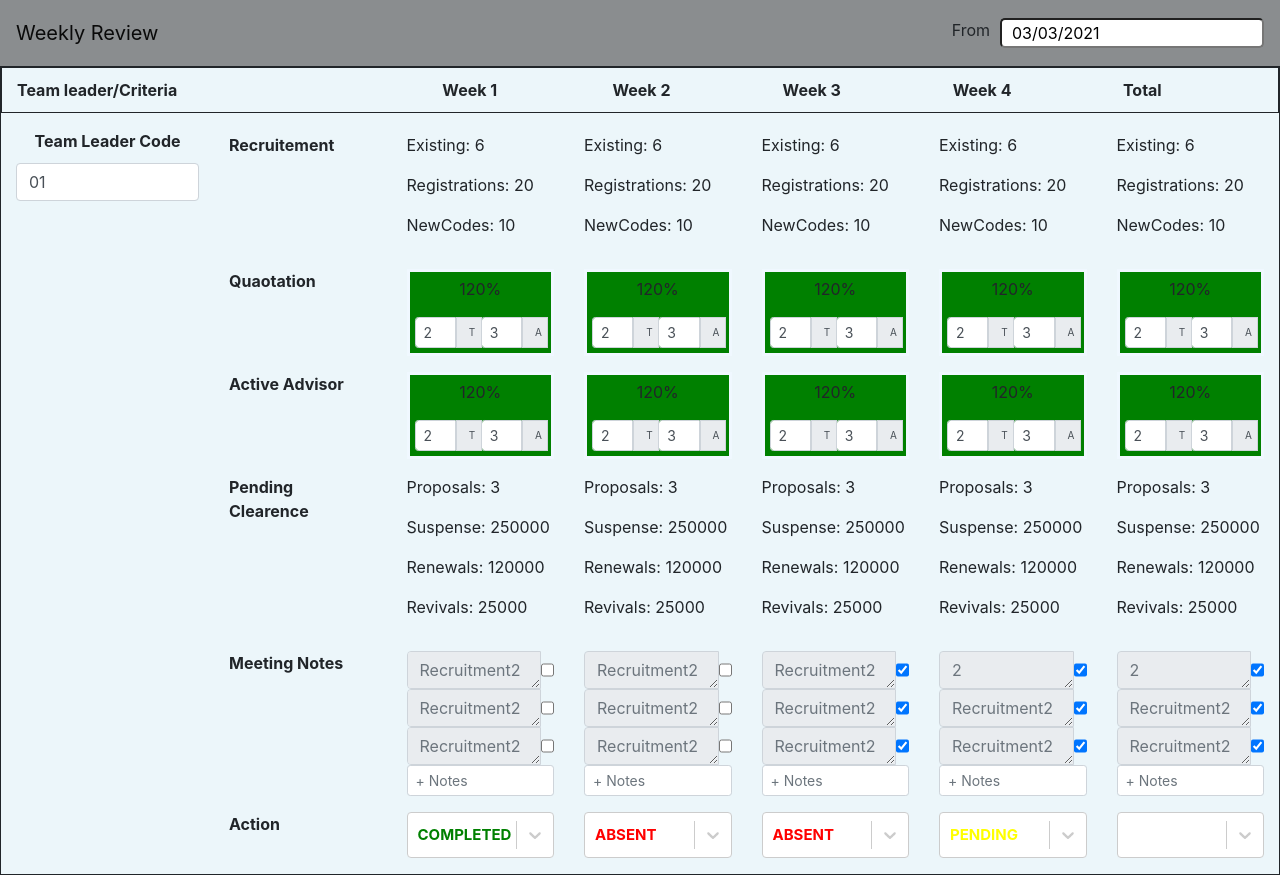
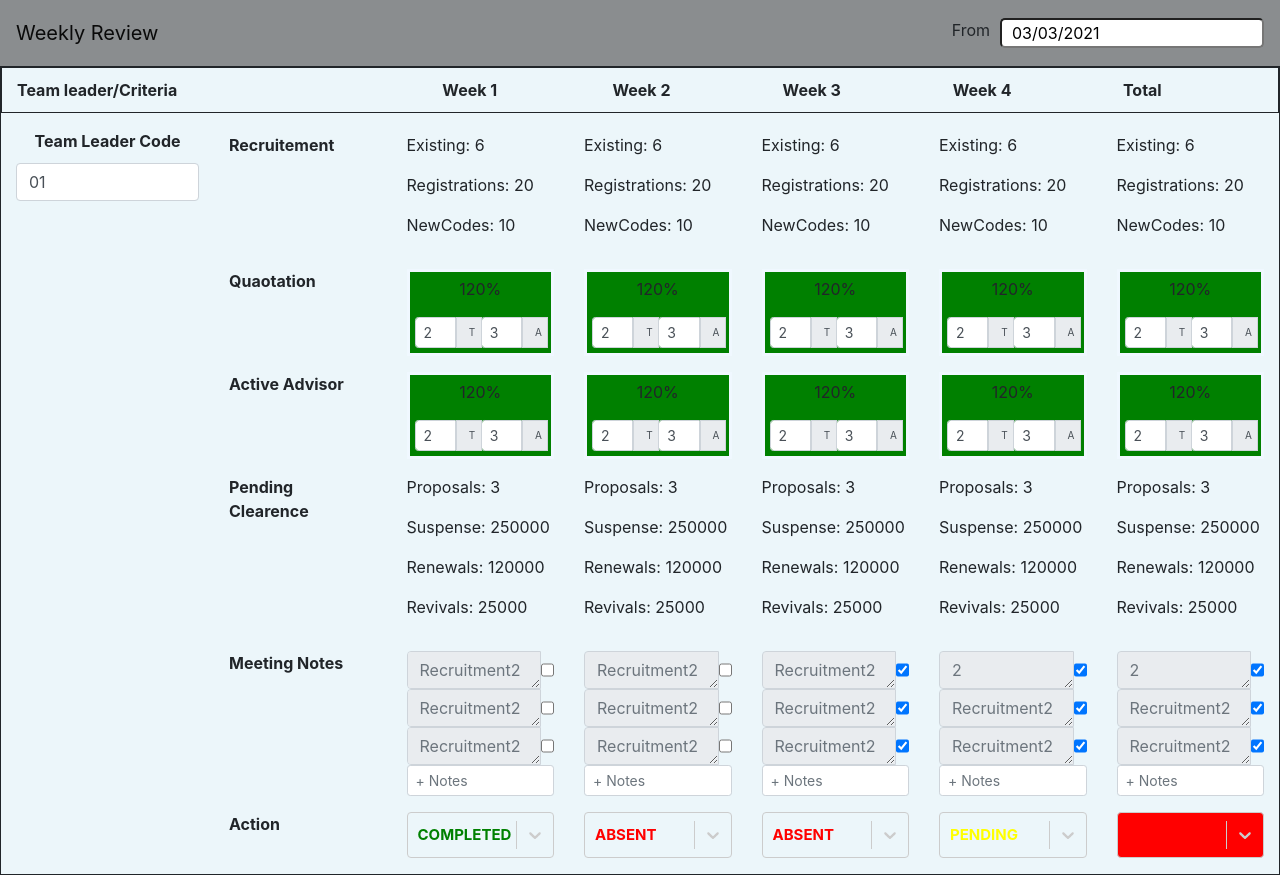
Before and after one commit to Xasiri/weeklyProgressReview, a React (Create React App) app: page / in a window 1280 px wide. Built offline with nearby package versions, Linux system fonts and the light colour scheme.

Commit message:
action style change

```diff
--- a/src/components/Header/criteria/ActionSelect.js
+++ b/src/components/Header/criteria/ActionSelect.js
@@ -41,14 +41,22 @@ const ActionSelect = ({ dispatch, weekID, leaderCode, approval }) => {
       ...styles,
       overflow: "hidden",
       color: "red !important",
-      // backgroundColor: approval.approvalComplete || "red",
+      backgroundColor: approval.approvalComplete || "red",
 
       fontSize: 15,
       fontColor: "red",
       paddingLeft: "center",
       height: 46,
     }),
-    singleValue: (styles) => ({ ...styles, color: "black" }),
+    singleValue: (styles) => ({
+      ...styles,
+      color:
+        approval.approvalComplete == "ABSENT"
+          ? "red"
+          : approval.approvalComplete == "COMPLETED"
+          ? "green"
+          : "yellow",
+    }),
     placeholder: (defaultStyles) => {
       return {
         ...defaultStyles,
```
